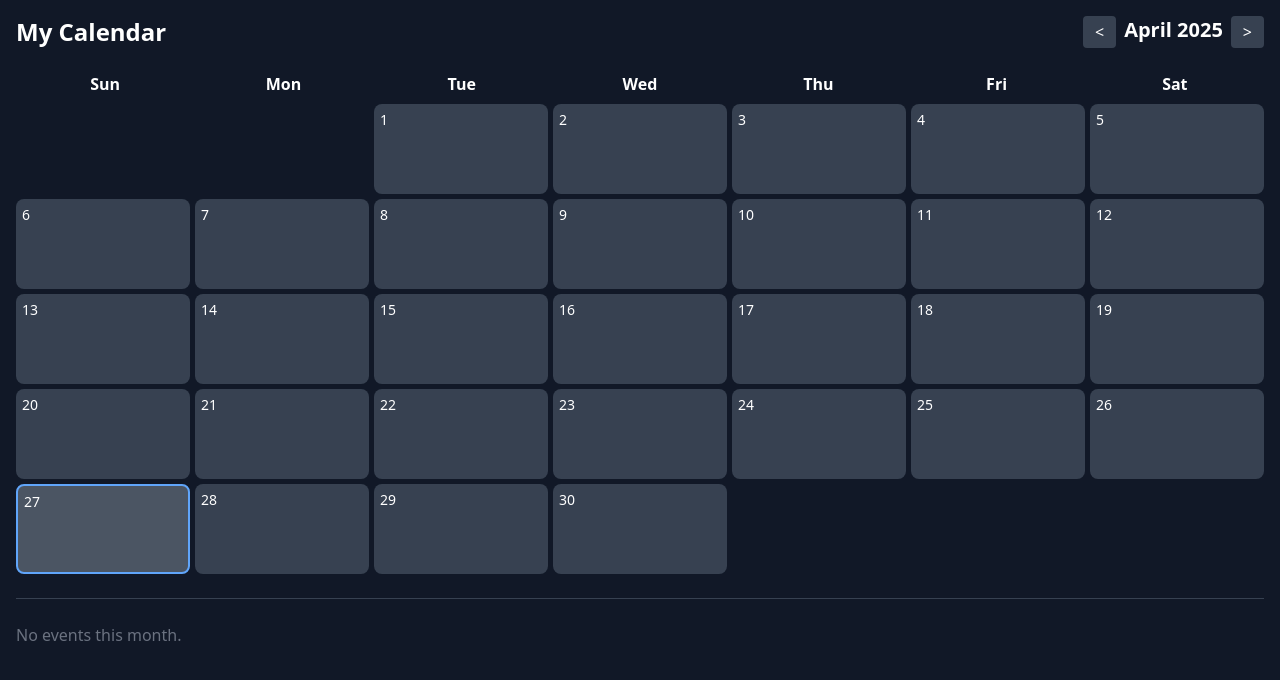
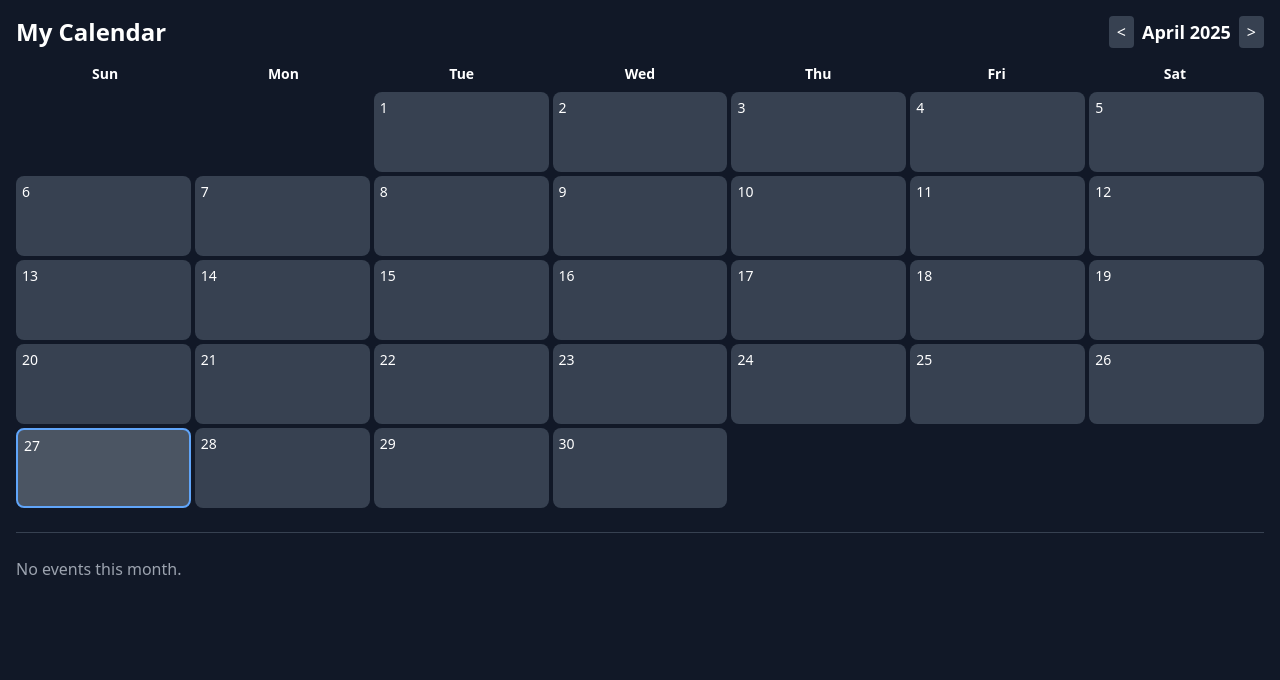
Before and after one commit to 0pixelz/Chatbot-web-app, a Flask app: page /calendar in a window 1280 px wide. Shown: the top 680 px of the page. Run offline with Flask 3, Linux system fonts and the light colour scheme; the visitor is signed in with stand-in values (Sample User, id 1); data that the repository does not hold is empty; parts of the project's set-up code (start-up, migrations or seed data) failed here and were passed over; some libraries are stand-ins or nearby versions.

Commit message:
Update calendar.html

```diff
--- a/templates/calendar.html
+++ b/templates/calendar.html
@@ -3,15 +3,16 @@
 <head>
   <meta charset="UTF-8">
   <title>Calendar - Personal AI Bot</title>
+  <meta name="viewport" content="width=device-width, initial-scale=1">
   <script src="https://cdn.tailwindcss.com"></script>
   <style>
     .calendar-grid {
       display: grid;
       grid-template-columns: repeat(7, 1fr);
-      gap: 5px;
+      gap: 4px;
     }
     .calendar-cell {
-      min-height: 90px;
+      min-height: 80px;
       border-radius: 8px;
       background-color: #374151;
       color: white;
@@ -29,43 +30,46 @@
       color: white;
       padding: 2px 6px;
       border-radius: 6px;
-      font-size: 0.75rem;
+      font-size: 0.7rem;
       margin-top: 4px;
       display: block;
       text-align: center;
+      overflow: hidden;
+      text-overflow: ellipsis;
+      white-space: nowrap;
     }
   </style>
 </head>
 
-<body class="bg-gray-900 min-h-screen text-white p-4">
+<body class="bg-gray-900 text-white min-h-screen p-4">
 
 <!-- Header -->
-<div class="flex justify-between items-center mb-6">
+<div class="flex justify-between items-center mb-4">
   <h1 class="text-2xl font-bold">My Calendar</h1>
-  <div class="flex space-x-2">
-    <button onclick="prevMonth()" class="px-3 py-1 bg-gray-700 rounded hover:bg-gray-600">&lt;</button>
-    <h2 id="monthTitle" onclick="openDatePicker()" class="text-xl font-semibold cursor-pointer"></h2>
-    <button onclick="nextMonth()" class="px-3 py-1 bg-gray-700 rounded hover:bg-gray-600">&gt;</button>
+  <div class="flex space-x-2 items-center">
+    <button onclick="prevMonth()" class="px-2 py-1 bg-gray-700 rounded hover:bg-gray-600">&lt;</button>
+    <h2 id="monthTitle" onclick="openDatePicker()" class="text-lg font-semibold cursor-pointer"></h2>
+    <button onclick="nextMonth()" class="px-2 py-1 bg-gray-700 rounded hover:bg-gray-600">&gt;</button>
   </div>
 </div>
 
 <!-- Days Header -->
-<div class="grid grid-cols-7 text-center mb-2 font-bold">
+<div class="grid grid-cols-7 text-center font-semibold text-sm mb-2">
   <div>Sun</div><div>Mon</div><div>Tue</div><div>Wed</div><div>Thu</div><div>Fri</div><div>Sat</div>
 </div>
 
-<!-- Calendar -->
-<div id="calendar" class="calendar-grid"></div>
+<!-- Calendar Grid -->
+<div id="calendar" class="calendar-grid touch-pan-x"></div>
 
 <!-- Divider -->
 <hr class="my-6 border-gray-700">
 
-<!-- Event List -->
+<!-- Events List -->
 <div id="eventList" class="space-y-3"></div>
 
-<!-- Modal -->
+<!-- Modal for Adding/Editing -->
 <div id="modal" class="fixed inset-0 bg-black bg-opacity-60 hidden items-center justify-center z-50">
-  <div class="bg-gray-800 p-6 rounded-lg w-80">
+  <div class="bg-gray-800 p-6 rounded-lg w-11/12 max-w-md">
     <h3 id="modalTitle" class="text-lg font-bold mb-4">New Event</h3>
     <input type="hidden" id="modalDate">
     <input id="eventName" type="text" placeholder="Event Title" class="w-full mb-4 p-2 rounded bg-gray-700 text-white">
@@ -78,7 +82,7 @@
   </div>
 </div>
 
-<!-- Scripts -->
+<!-- JS -->
 <script>
 let currentMonth = new Date().getMonth();
 let currentYear = new Date().getFullYear();
@@ -88,20 +92,19 @@ function renderCalendar() {
   const monthTitle = document.getElementById('monthTitle');
   const calendar = document.getElementById('calendar');
   const date = new Date(currentYear, currentMonth);
-  const monthName = date.toLocaleString('default', { month: 'long' });
-  monthTitle.textContent = `${monthName} ${currentYear}`;
+  monthTitle.textContent = date.toLocaleString('default', { month: 'long', year: 'numeric' });
 
   const firstDay = new Date(currentYear, currentMonth, 1).getDay();
-  const daysInMonth = new Date(currentYear, currentMonth+1, 0).getDate();
+  const daysInMonth = new Date(currentYear, currentMonth + 1, 0).getDate();
 
-  let html = "";
+  let html = '';
 
   for (let i = 0; i < firstDay; i++) {
     html += `<div></div>`;
   }
   for (let day = 1; day <= daysInMonth; day++) {
-    const dateStr = `${currentYear}-${String(currentMonth+1).padStart(2,'0')}-${String(day).padStart(2,'0')}`;
-    let today = (new Date().toDateString() === new Date(currentYear, currentMonth, day).toDateString());
+    const dateStr = `${currentYear}-${String(currentMonth+1).padStart(2, '0')}-${String(day).padStart(2, '0')}`;
+    const today = (new Date().toDateString() === new Date(currentYear, currentMonth, day).toDateString());
     html += `<div class="calendar-cell ${today ? 'today' : ''}" onclick="openModal('${dateStr}')">
       <div class="text-sm">${day}</div>
       ${renderEvents(dateStr)}
@@ -113,7 +116,7 @@ function renderCalendar() {
 }
 
 function renderEvents(dateStr) {
-  let out = "";
+  let out = '';
   if (events) {
     for (const [id, evt] of Object.entries(events)) {
       if (evt.date === dateStr) {
@@ -134,7 +137,7 @@ function renderEventList() {
   });
 
   if (filtered.length === 0) {
-    eventList.innerHTML = "<div class='text-gray-500'>No events this month.</div>";
+    eventList.innerHTML = "<div class='text-gray-400'>No events this month.</div>";
   } else {
     for (const [id, evt] of filtered) {
       const timeStr = evt.time ? `(${evt.time}) ` : '';
@@ -219,13 +222,32 @@ function openDatePicker() {
   document.body.appendChild(input);
   input.click();
   input.addEventListener('change', () => {
-    const parts = input.value.split('-');
-    currentYear = parseInt(parts[0]);
-    currentMonth = parseInt(parts[1]) - 1;
+    const [year, month] = input.value.split('-');
+    currentYear = parseInt(year);
+    currentMonth = parseInt(month) - 1;
     renderCalendar();
     document.body.removeChild(input);
   });
 }
+
+// === Swipe Support ===
+let touchStartX = 0;
+let touchEndX = 0;
+
+document.addEventListener('touchstart', (e) => {
+  touchStartX = e.changedTouches[0].screenX;
+});
+
+document.addEventListener('touchend', (e) => {
+  touchEndX = e.changedTouches[0].screenX;
+  handleSwipe();
+});
+
+function handleSwipe() {
+  if (touchEndX < touchStartX - 50) nextMonth();
+  if (touchEndX > touchStartX + 50) prevMonth();
+}
+
 window.onload = renderCalendar;
 </script>
 
```
